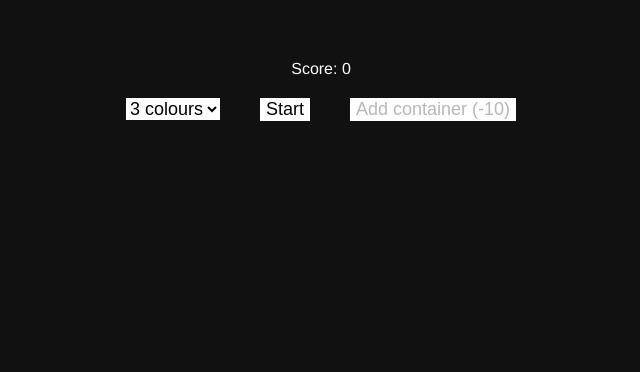
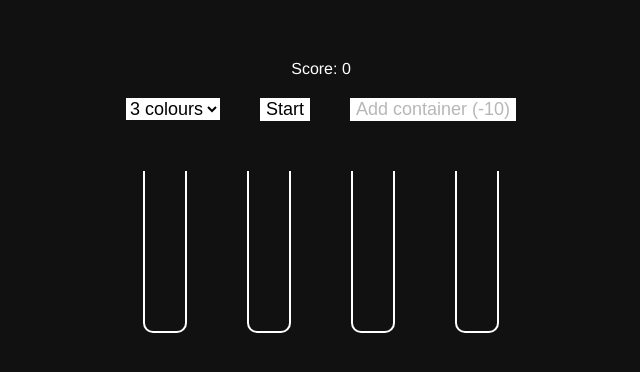
Before and after one commit to KateHoward10/colour-sort, a Vue app: page / in a window 1280 px wide. Shown: the top 372 px of the page, without its empty margins (319-959 px from the left). Built offline with nearby package versions, Linux system fonts and the light colour scheme.

Commit message:
Comments to remind Future Kate what's going on

```diff
--- a/src/App.vue
+++ b/src/App.vue
@@ -10,7 +10,7 @@
     <button :disabled="win || score < 10" @click="addContainer">Add container (-10)</button>
     <div class="wrapper">
       <Container
-        v-for="(contents, index) in currentOrder"
+        v-for="(contents, index) in containers"
         :key="index"
         :contents="contents"
         :onClick="() => selectContainer(index)"
@@ -30,7 +30,7 @@ export default {
     return {
       level: 3,
       colours: ['red', 'blue', 'green', 'yellow', 'violet', 'deepskyblue'],
-      currentOrder: [],
+      containers: [[],[],[],[]],
       selected: null,
       win: false,
       score: +localStorage.getItem("score") || 0
@@ -44,18 +44,21 @@ export default {
       let allColours = levelColours;
       for (let i = 0; i < 3; i++) allColours = [...allColours, ...levelColours];
       const randomised = allColours.sort(() => Math.random() - 0.5);
-      this.currentOrder = [
+      this.containers = [
         ...levelColours.map((c, index) => randomised.slice(index*4, (index*4)+4)),
         ...Array.from(Array(Math.floor(this.level / 5)+1)).fill([])
       ];
     },
     selectContainer(index) {
       if (this.selected === null) {
-        if (this.currentOrder[index].length) this.selected = index;
+        // Pick up ball
+        if (this.containers[index].length) this.selected = index;
       } else {
         if (this.canMoveBall(index)) {
-          const ballToMove = this.currentOrder[this.selected].shift();
-          this.currentOrder[index] = [ballToMove, ...this.currentOrder[index]];
+          // Remove ball from its current container...
+          const ballToMove = this.containers[this.selected].shift();
+          // ...and add it to the selected one
+          this.containers[index] = [ballToMove, ...this.containers[index]];
         }
         this.selected = null;
         if (this.hasWon()) {
@@ -66,18 +69,18 @@ export default {
       }
     },
     addContainer() {
-      this.currentOrder.push([]);
+      this.containers.push([]);
       this.score -= 10;
     },
     canMoveBall(index) {
       return index !== this.selected &&
-        this.currentOrder[index].length < 4 && (
-          !this.currentOrder[index].length ||
-          this.currentOrder[index][0] === this.currentOrder[this.selected][0]
+        this.containers[index].length < 4 && (
+          !this.containers[index].length ||
+          this.containers[index][0] === this.containers[this.selected][0]
         );
     },
     hasWon() {
-      return this.currentOrder.every(contents => {
+      return this.containers.every(contents => {
         return !contents.length || (contents.length === 4 && contents.every(colour => colour === contents[0]));
       });
     }
```
